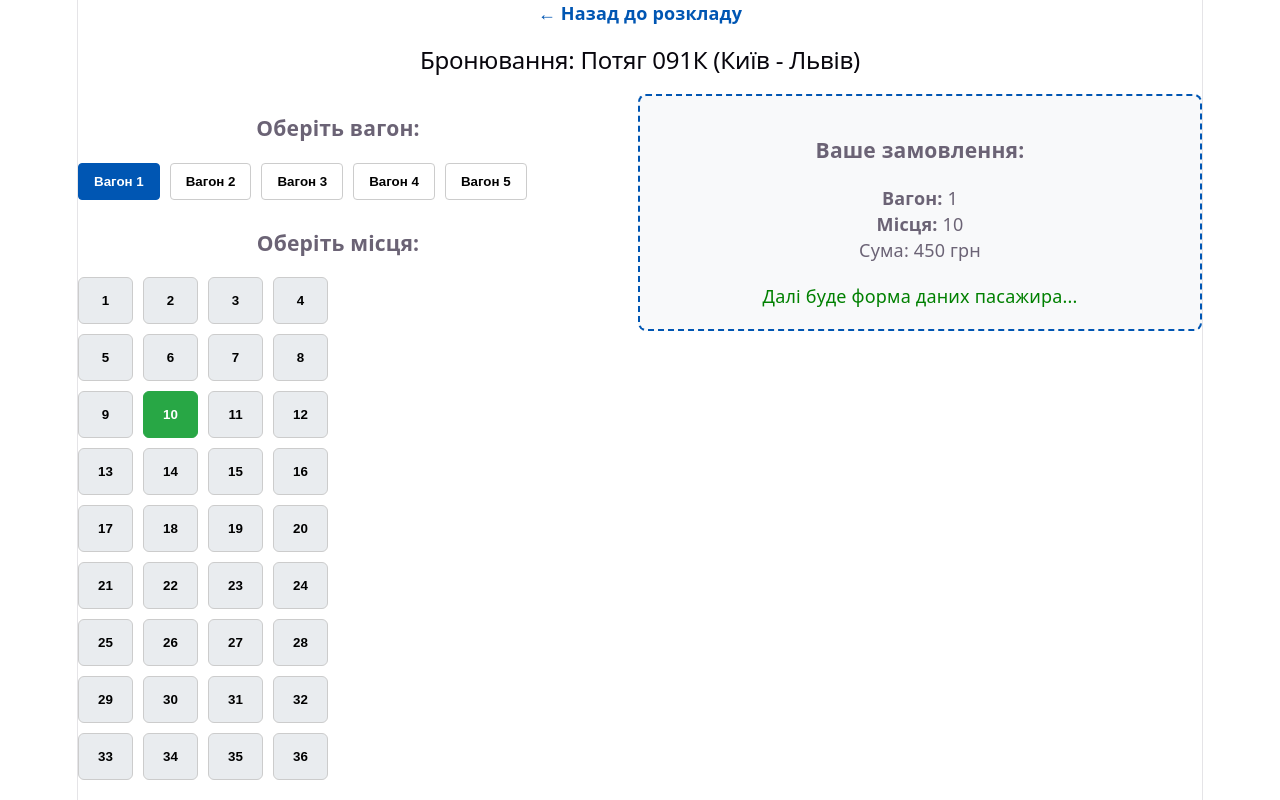
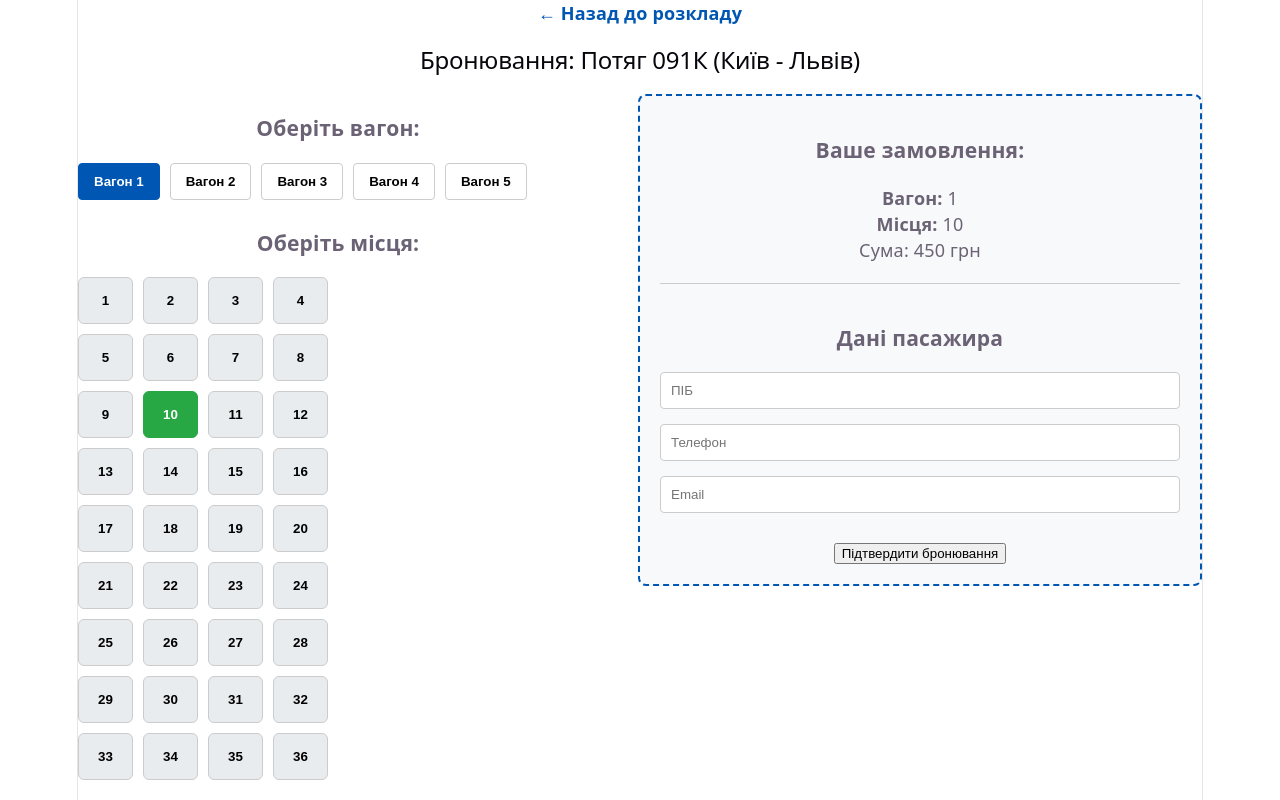
Before and after one commit to Stasondria/smalinovskyi-module2, a React (Vite) app: page /booking/1 in a window 1280 px wide. Both pictures are taken after a click on the button "10". Built offline with nearby package versions, Linux system fonts and the light colour scheme.

Commit message:
добавив заповнення форми на бронювання

```diff
--- a/package.json
+++ b/package.json
@@ -12,7 +12,8 @@
   "dependencies": {
     "react": "^19.2.6",
     "react-dom": "^19.2.6",
-    "react-router-dom": "^7.15.1"
+    "react-router-dom": "^7.15.1",
+    "react-toastify": "^11.1.0"
   },
   "devDependencies": {
     "@eslint/js": "^10.0.1",
--- a/src/App.css
+++ b/src/App.css
@@ -85,3 +85,28 @@
         color: white;
         border-color: #28a745;
     }
+/* Форма бронювання */
+.booking-form {
+    margin-top: 20px;
+    border-top: 1px solid #ccc;
+    padding-top: 20px;
+}
+
+.form-group {
+    margin-bottom: 15px;
+}
+
+    .form-group input {
+        width: 100%;
+        padding: 10px;
+        border: 1px solid #ccc;
+        border-radius: 4px;
+        box-sizing: border-box;
+    }
+
+.error-text {
+    color: #e63946;
+    font-size: 12px;
+    display: block;
+    margin-top: 5px;
+}
--- /dev/null
+++ b/src/components/BookingForm.jsx
@@ -0,0 +1,57 @@
+import React, { useState } from 'react';
+
+const BookingForm = ({ onSubmit, selectedSeatsCount }) => {
+    const [formData, setFormData] = useState({ name: '', phone: '', email: '' });
+    const [errors, setErrors] = useState({});
+
+    const handleChange = (e) => {
+        setFormData({ ...formData, [e.target.name]: e.target.value });
+    };
+
+    const validate = () => {
+        const newErrors = {};
+        if (!formData.name.trim()) newErrors.name = "Ім'я обов'язкове";
+        // Проста перевірка телефону (мають бути цифри)
+        if (!formData.phone.match(/^\+?[\d\s-]{10,14}$/)) newErrors.phone = "Некоректний телефон";
+        // Проста перевірка email
+        if (!formData.email.match(/^[^\s@]+@[^\s@]+\.[^\s@]+$/)) newErrors.email = "Некоректний email";
+        return newErrors;
+    };
+
+    const handleSubmit = (e) => {
+        e.preventDefault();
+        const newErrors = validate();
+
+        if (Object.keys(newErrors).length === 0) {
+            onSubmit(formData); // Передаємо дані вище, якщо помилок немає
+        } else {
+            setErrors(newErrors);
+        }
+    };
+
+    // Не показуємо форму, якщо місця не обрані
+    if (selectedSeatsCount === 0) return null;
+
+    return (
+        <form className="booking-form" onSubmit={handleSubmit}>
+            <h3>Дані пасажира</h3>
+            <div className="form-group">
+                <input type="text" name="name" placeholder="ПІБ" value={formData.name} onChange={handleChange} />
+                {errors.name && <span className="error-text">{errors.name}</span>}
+            </div>
+            <div className="form-group">
+                <input type="text" name="phone" placeholder="Телефон" value={formData.phone} onChange={handleChange} />
+                {errors.phone && <span className="error-text">{errors.phone}</span>}
+            </div>
+            <div className="form-group">
+                <input type="email" name="email" placeholder="Email" value={formData.email} onChange={handleChange} />
+                {errors.email && <span className="error-text">{errors.email}</span>}
+            </div>
+            <button type="submit" className="btn-book" style={{ marginTop: '15px' }}>
+                Підтвердити бронювання
+            </button>
+        </form>
+    );
+};
+
+export default BookingForm;
--- a/src/pages/Booking.jsx
+++ b/src/pages/Booking.jsx
@@ -1,11 +1,15 @@
 import React, { useState } from 'react';
-import { useParams, Link } from 'react-router-dom';
+import { useParams, Link, useNavigate } from 'react-router-dom';
+import { ToastContainer, toast } from 'react-toastify';
+import 'react-toastify/dist/ReactToastify.css';
 import { trainsData } from '../data/trains';
 import WagonSelector from '../components/WagonSelector';
 import SeatMap from '../components/SeatMap';
+import BookingForm from '../components/BookingForm';
 
 const Booking = () => {
     const { id } = useParams();
+    const navigate = useNavigate();
     const train = trainsData.find(t => t.id === parseInt(id));
 
     const [selectedWagon, setSelectedWagon] = useState(1);
@@ -15,14 +19,39 @@ const Booking = () => {
 
     const handleToggleSeat = (seat) => {
         if (selectedSeats.includes(seat)) {
-            setSelectedSeats(selectedSeats.filter(s => s !== seat)); // Зняти вибір
+            setSelectedSeats(selectedSeats.filter(s => s !== seat));
         } else {
-            setSelectedSeats([...selectedSeats, seat]); // Обрати місце
+            setSelectedSeats([...selectedSeats, seat]);
         }
+    };
+
+    const handleBookingSubmit = (userData) => {
+        const bookingData = {
+            id: Date.now(),
+            trainNumber: train.number,
+            wagon: selectedWagon,
+            seats: selectedSeats,
+            user: userData,
+            totalPrice: selectedSeats.length * train.price
+        };
+
+        // Зберігаємо в LocalStorage
+        const existingBookings = JSON.parse(localStorage.getItem('railway_bookings')) || [];
+        localStorage.setItem('railway_bookings', JSON.stringify([...existingBookings, bookingData]));
+
+        // Показуємо успішне повідомлення
+        toast.success(`Успішно! Ви забронювали ${selectedSeats.length} місць.`);
+
+        // Очищаємо вибрані місця
+        setSelectedSeats([]);
+
+        // Опційно: через 3 секунди повертаємо на головну
+        setTimeout(() => navigate('/'), 3000);
     };
 
     return (
         <div className="booking-page">
+            <ToastContainer position="top-center" autoClose={3000} />
             <Link to="/" className="back-link">← Назад до розкладу</Link>
             <h2>Бронювання: Потяг {train.number} ({train.route})</h2>
 
@@ -38,10 +67,10 @@ const Booking = () => {
                     <p><strong>Місця:</strong> {selectedSeats.length > 0 ? selectedSeats.join(', ') : 'Не обрано'}</p>
                     <p className="price">Сума: {selectedSeats.length * train.price} грн</p>
 
-                    {/* У наступному кроці ми додамо сюди форму для ПІБ та Email */}
-                    {selectedSeats.length > 0 && (
-                        <p style={{ color: 'green', marginTop: '20px' }}>Далі буде форма даних пасажира...</p>
-                    )}
+                    <BookingForm
+                        selectedSeatsCount={selectedSeats.length}
+                        onSubmit={handleBookingSubmit}
+                    />
                 </div>
             </div>
         </div>
```
Also changed, not shown: 1 other file (tests, documents, lock files or other folders).
